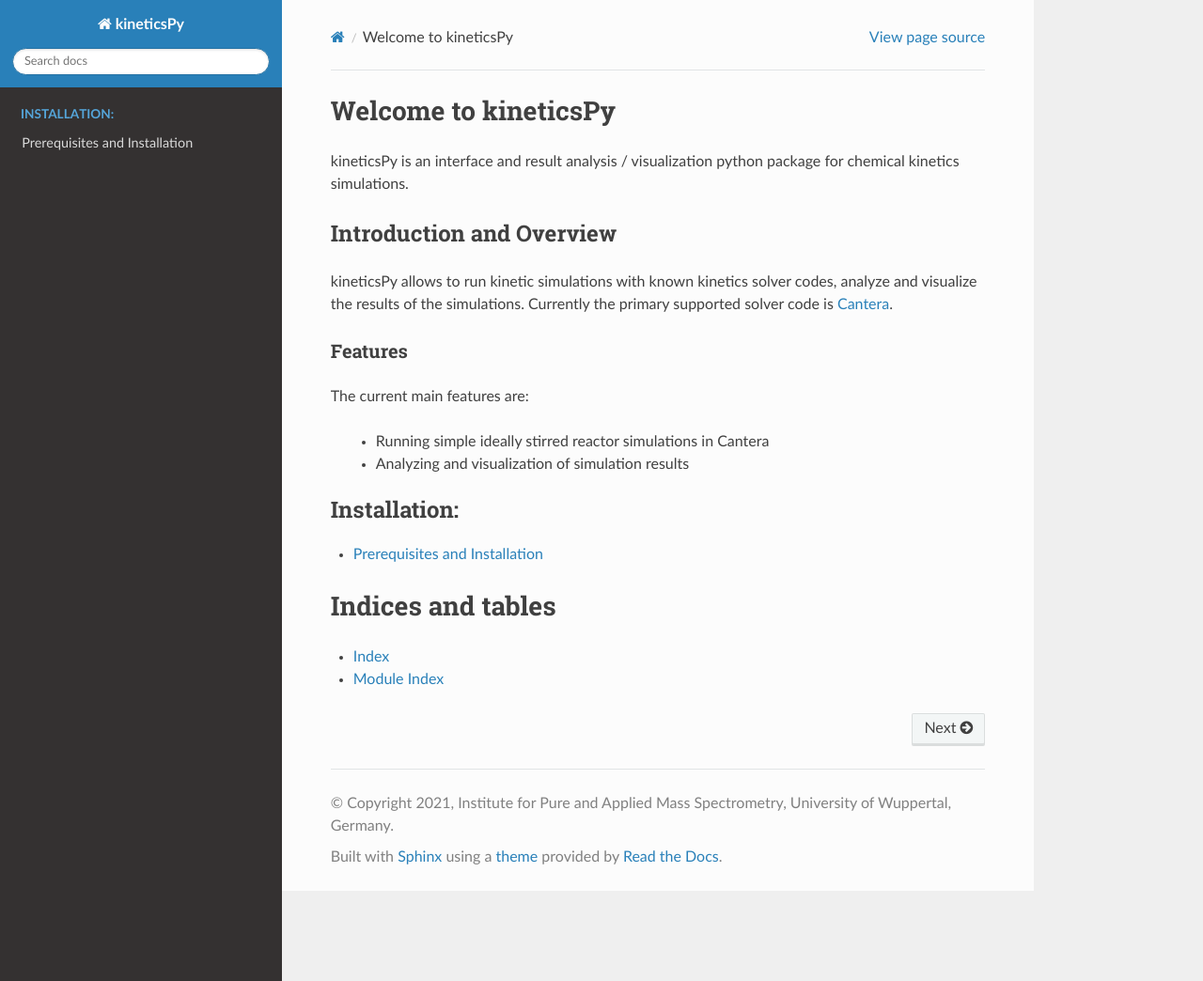
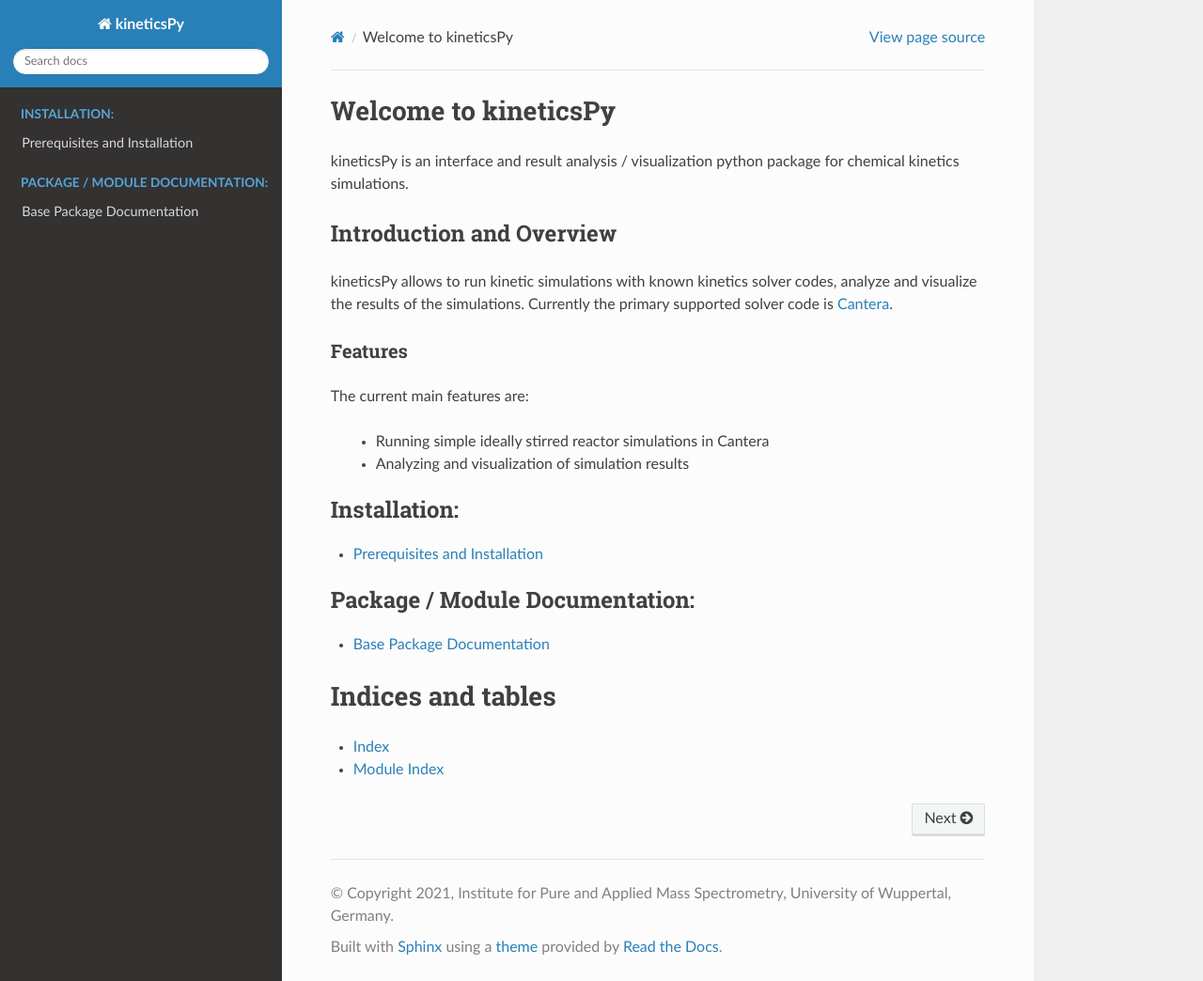
Before and after one commit to IPAMS/kineticsPy, a Sphinx documentation site: the page built from docs/index.rst, in a window 1280 px wide and 1044 px high. Shown: the whole window at 94% size. Built offline with Sphinx 7.4.7 and the Read the Docs theme 2.0.0, drawn with Linux system fonts in a browser that asks for light colours.

Commit message:
Adds module documentation for Trajectory

```diff
--- a/docs/index.rst
+++ b/docs/index.rst
@@ -25,6 +25,11 @@ The current main features are:
 
     installation/installation
 
+.. toctree::
+    :maxdepth: 1
+    :caption: Package / Module Documentation:
+
+    modules/package_base
 
 ==================
 Indices and tables
--- /dev/null
+++ b/docs/modules/package_base.rst
@@ -0,0 +1,12 @@
+.. _package-base-documentation:
+
+==========================
+Base Package Documentation
+==========================
+
+Trajectory Module
+=================
+
+.. automodule:: kineticsPy.base.trajectory
+    :members:
+    :undoc-members:
```
